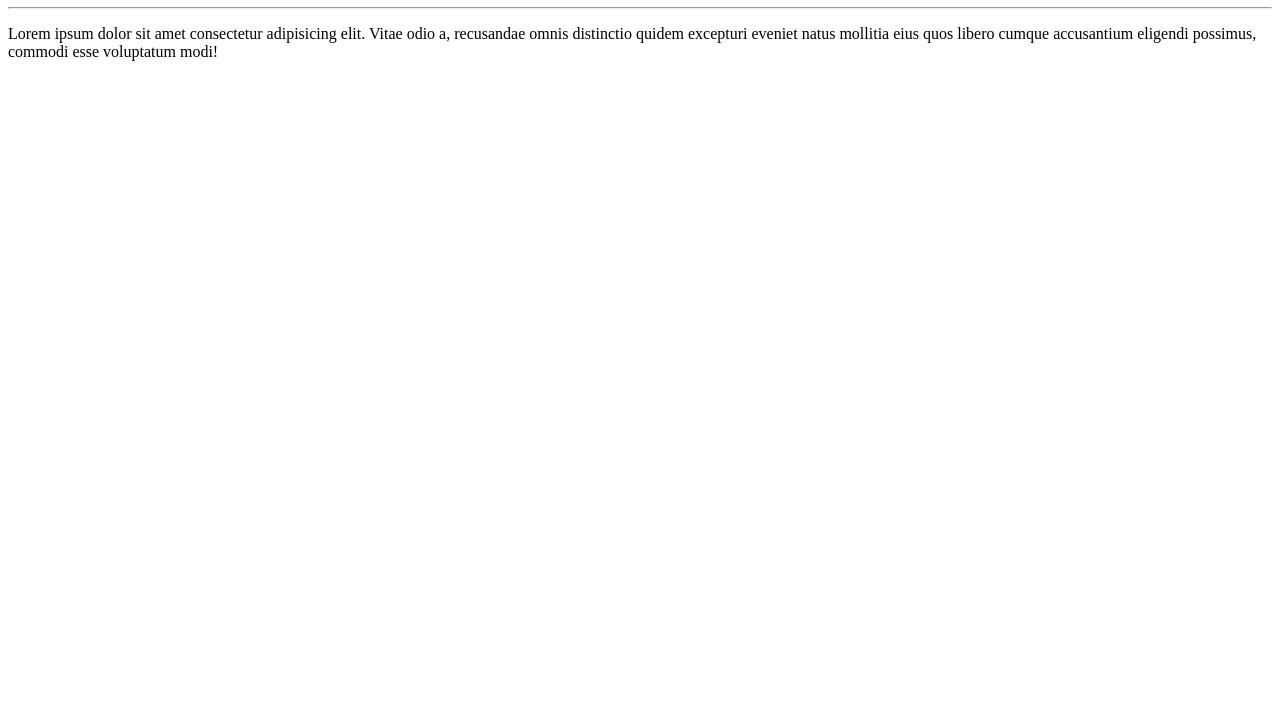
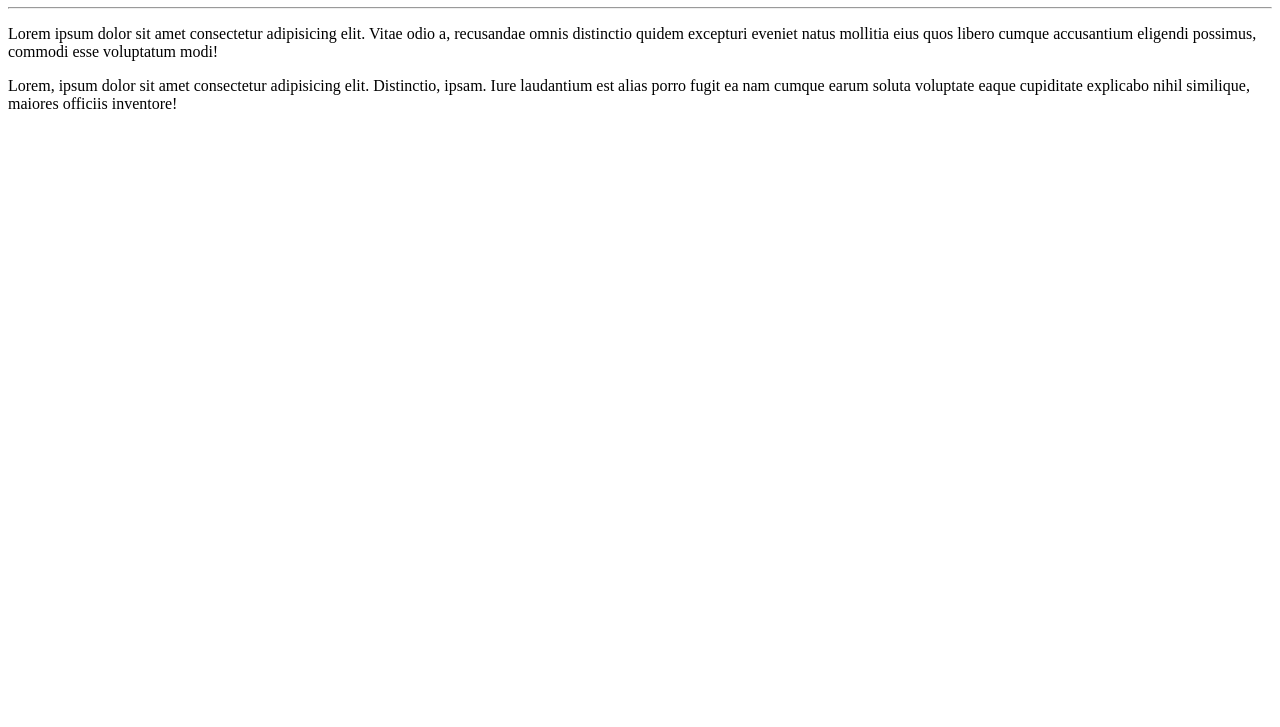
Before and after one commit to inaciocapamba/Ola-Mundo, a plain HTML site: page site-exemplo/index.html in a window 1280 px wide. Shown: the part 73-800 px from the top of the page. Drawn offline with Linux system fonts and the light colour scheme.

Commit message:
Adicionei um paragrafo

```diff
--- a/site-exemplo/index.html
+++ b/site-exemplo/index.html
@@ -9,5 +9,6 @@
     <h1>Olá, Mundo!</h1>
     <hr>
     <p>Lorem ipsum dolor sit amet consectetur adipisicing elit. Vitae odio a, recusandae omnis distinctio quidem excepturi eveniet natus mollitia eius quos libero cumque accusantium eligendi possimus, commodi esse voluptatum modi!</p>
+    <p>Lorem, ipsum dolor sit amet consectetur adipisicing elit. Distinctio, ipsam. Iure laudantium est alias porro fugit ea nam cumque earum soluta voluptate eaque cupiditate explicabo nihil similique, maiores officiis inventore!</p>
 </body>
 </html>
```
